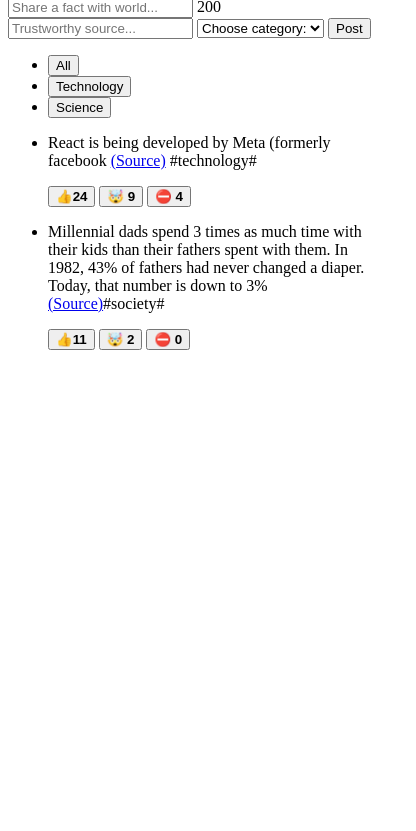
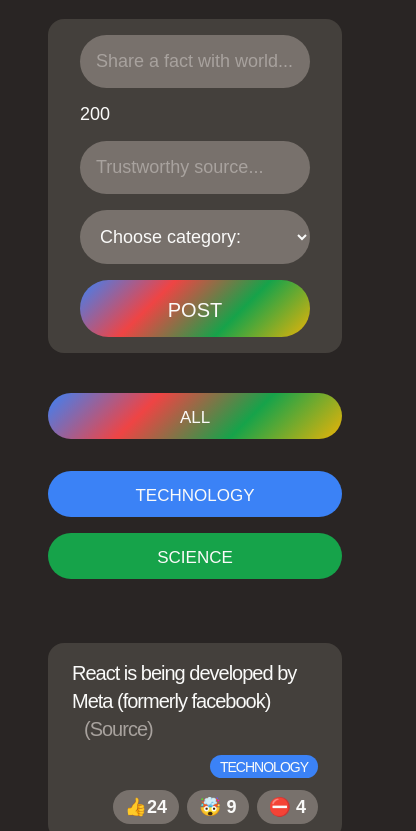
Before and after one commit to Madik2/ReactWebApp, a plain HTML site: page index.html in a window 390 px wide. Shown: the part 184-1015 px from the top of the page, 416 px wide, since content can reach past the window. Before the commit the page ends 844 px from the top, so only its background shows below. Drawn offline with Linux system fonts and the light colour scheme; a web font is replaced by a local one.

Commit message:
make app responsive for various screen sizes

```diff
--- a/index.html
+++ b/index.html
@@ -3,70 +3,108 @@
   <head>
     <meta charset="UTF-8" />
     <meta name="viewport" content="width=device-width, initial-scale=1.0" />
+    <link rel="preconnect" href="https://fonts.googleapis.com" />
+    <link rel="preconnect" href="https://fonts.gstatic.com" crossorigin />
+    <link
+      href="https://fonts.googleapis.com/css2?family=Coiny&family=Sono:wght,MONO@200..800,0..1&display=swap"
+      rel="stylesheet"
+    />
     <title>React Web App</title>
+    <link href="style.css" , rel="stylesheet" />
   </head>
   <body>
-    <header>
-      <img src="logo.png" height="68" width="68" alt="React Web App Logo" />
+    <div class="container">
+      <header class="header">
+        <div class="logo">
+          <img src="logo.png" alt="React Web App Logo" />
           <h1>React Web App</h1>
-      <button>Share a fact</button>
+        </div>
+
+        <button class="btn btn-large">Share a fact</button>
       </header>
 
-    <form>
+      <form class="fact-form">
         <input type="text" placeholder="Share a fact with world..." />
-      <span>200</span> <input type="text" placeholder="Trustworthy source..." />
+        <span>200</span>
+        <input type="text" placeholder="Trustworthy source..." />
         <select>
           <option value="">Choose category:</option>
           <option value="technology">Technology</option>
           <option value="science">Science</option>
           <option value="finance">Finance</option>
         </select>
-      <button>Post</button>
+        <button class="btn btn-large">Post</button>
       </form>
 
-    <main>
+      <main class="main">
         <aside>
           <ul>
-          <li><button>All</button></li>
-          <li><button>Technology</button></li>
-          <li><button>Science</button></li>
+            <li class="category">
+              <button class="btn btn-all-categories">All</button>
+            </li>
+            <li class="category">
+              <button
+                class="btn btn-category"
+                style="background-color: #3b82f6"
+              >
+                Technology
+              </button>
+            </li>
+            <li class="category">
+              <button
+                class="btn btn-category"
+                style="background-color: #16a34a"
+              >
+                Science
+              </button>
+            </li>
           </ul>
         </aside>
 
         <section>
           <ul>
-          <li>
+            <li class="fact">
               <p>
-              React is being developed by Meta (formerly facebook
-              <a href="https://opensource.fb.com/" target="_blank">(Source)</a>
-              <span>#technology#</span>
+                React is being developed by Meta (formerly facebook)
+                <a
+                  class="source"
+                  href="https://opensource.fb.com/"
+                  target="_blank"
+                  >(Source)</a
+                >
               </p>
-            <div>
-              <button>👍<strong>24</strong></button>
-              <button>🤯 <strong>9</strong></button>
-              <button>⛔ <strong>4</strong></button>
+              <span class="tag" style="background-color: #3b82f6"
+                >technology</span
+              >
+              <div class="vote-buttons">
+                <button>👍24</button>
+                <button>🤯 9</button>
+                <button>⛔ 4</button>
               </div>
             </li>
 
-          <li>
+            <li class="fact">
               <p>
                 Millennial dads spend 3 times as much time with their kids than
                 their fathers spent with them. In 1982, 43% of fathers had never
                 changed a diaper. Today, that number is down to 3%
                 <a
+                  class="source"
                   href="https://www.mother.ly/parenting/millennial-dads-spend-more-time-with-their-kids"
                   target="_blank"
                   >(Source)</a
-              ><span>#society#</span>
+                >
               </p>
-            <div>
-              <button>👍<strong>11</strong></button>
-              <button>🤯 <strong>2</strong></button>
-              <button>⛔ <strong>0</strong></button>
+              <span class="tag" style="background-color: #eab308">society</span>
+              <div class="vote-buttons">
+                <button>👍11</button>
+                <button>🤯 2</button>
+                <button>⛔ 0</button>
               </div>
             </li>
           </ul>
         </section>
       </main>
+    </div>
   </body>
 </html>
--- /dev/null
+++ b/style.css
@@ -0,0 +1,211 @@
+* {
+  margin: 0;
+  padding: 0;
+  box-sizing: border-box;
+}
+body {
+  background-color: #292524;
+  color: #fafaf9;
+  font-family: "Sono", sans-serif;
+  padding: 48px 64px;
+  font-weight: 400;
+}
+
+/* MAIN LAYOUT */
+
+.container {
+  max-width: 1500px;
+  margin: 0 auto;
+  margin-left: auto;
+  margin-right: auto;
+}
+.header {
+  margin-bottom: 40px;
+  display: flex;
+  align-items: center;
+  justify-content: space-between;
+}
+
+.main {
+  display: grid;
+  grid-template-columns: 250px 1fr;
+  gap: 48px;
+}
+
+@media (max-width: 900px) {
+  .main {
+    grid-template-columns: 1fr;
+  }
+}
+/* Elements */
+.logo {
+  display: flex;
+  align-items: center;
+  gap: 16px;
+}
+
+.logo img {
+  width: 68px;
+  height: 68px;
+}
+
+h1 {
+  font-size: 42px;
+  text-transform: uppercase;
+  font-family: "Coiny", sans-serif;
+  line-height: 1;
+  margin-top: 5px;
+  margin-left: 6px;
+}
+.category {
+  margin-bottom: 16px;
+}
+.fact {
+  font-size: 20px;
+  line-height: 1.4;
+  background-color: #44403c;
+  margin-bottom: 16px;
+  padding: 16px 24px;
+  letter-spacing: -1px;
+  border-radius: 16px;
+
+  display: flex;
+  align-items: center;
+  gap: 24px;
+}
+@media (max-width: 1200px) {
+  .fact {
+    flex-direction: column;
+    align-items: flex-end;
+    gap: 12px;
+  }
+}
+.tag {
+  text-transform: uppercase;
+  font-size: 14px;
+  font-family: "Coiny", sans-serif;
+  padding-top: 3px;
+  padding-left: 10px;
+  padding-right: 10px;
+  border-radius: 100px;
+}
+.vote-buttons {
+  margin-left: auto;
+  flex-shrink: 0;
+  display: flex;
+  gap: 8px;
+}
+.vote-buttons button {
+  border: none;
+  background-color: #78716c;
+  font-size: 18px;
+  padding: 6px 12px;
+  border-radius: 100px;
+  color: inherit;
+  font-family: inherit;
+  font-weight: 600;
+  cursor: pointer;
+  transition: 0.3s;
+}
+.vote-buttons button:hover {
+  background-color: #292524;
+}
+ul {
+  list-style: none;
+}
+
+.source:link,
+.source:visited {
+  color: #a8a29e;
+  text-decoration: none;
+  margin-left: 12px;
+  transition: 0.3s;
+}
+
+.source:hover,
+.source:active {
+  color: #3b82f6;
+}
+
+.btn {
+  border: none;
+  font-family: "Coiny", sans-serif;
+  line-height: 1;
+  text-transform: uppercase;
+  font-size: 17px;
+  padding: 16px 0 13px;
+  background-image: linear-gradient(135deg, #3b82f6, #ef4444, #16a34a, #eab308);
+  color: inherit;
+  border-radius: 100px;
+  cursor: pointer;
+  transition: 0.3s;
+}
+
+.btn:hover {
+  transform: scale(110%) rotate(-2deg);
+}
+
+.btn-large {
+  font-size: 20px;
+  padding: 20px 32px 17px;
+}
+
+.btn-all-categories {
+  margin-bottom: 16px;
+  width: 100%;
+}
+
+.btn-category {
+  width: 100%;
+  background-image: none;
+}
+
+/* FORM */
+.fact-form {
+  background-color: #44403c;
+  margin-bottom: 40px;
+  padding: 16px 32px;
+  border-radius: 16px;
+
+  display: flex;
+  align-items: center;
+  gap: 16px;
+}
+
+.fact-form input,
+.fact-form select {
+  width: 220px;
+  background-color: #78716c;
+  border: none;
+  border-radius: 100px;
+  padding: 16px;
+  font-size: 18px;
+  color: inherit;
+  font-family: inherit;
+}
+
+.fact-form input::placeholder {
+  color: #a8a29e;
+}
+.fact-form input:first-child {
+  flex-grow: 1;
+}
+.fact-form span {
+  font-weight: 600px;
+  font-size: 18px;
+  margin-right: 18px;
+}
+@media (max-width: 1000px) {
+  body {
+    padding: 32px 48px;
+  }
+
+  .fact-form {
+    flex-direction: column;
+    align-items: stretch;
+  }
+  .fact-form input,
+  .fact-form select {
+    width: auto;
+  }
+}
```
Lines whose indentation alone changed are shown as unchanged.
